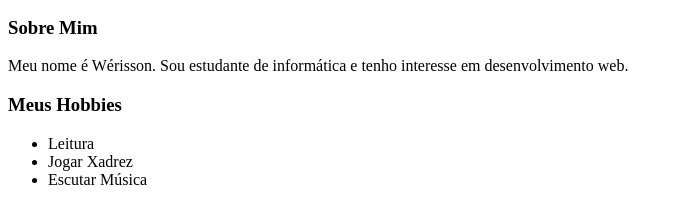
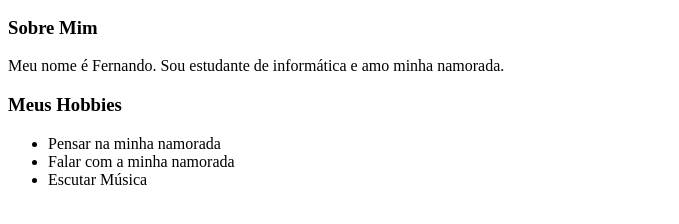
Before and after one commit to Fernandoferrei/PROJETOS-WEB-I---HTML, a plain HTML site: page SITE PESSOAL/pages/index.html in a window 1280 px wide. Shown: the part 136-360 px from the top of the page, without its empty margins (0-679 px from the left). Drawn offline with Linux system fonts and the light colour scheme.

Commit message:
Update index.html

```diff
--- a/SITE PESSOAL/pages/index.html
+++ b/SITE PESSOAL/pages/index.html
@@ -20,15 +20,15 @@
         <section>
 
         <h3 id="sobre">Sobre Mim</h3>
-        <p>Meu nome é Wérisson. Sou estudante de informática e tenho interesse em desenvolvimento web.</p>
+        <p>Meu nome é Fernando. Sou estudante de informática e amo minha namorada.</p>
 
         </section>
 
         <h3 id="hobbies">Meus Hobbies</h3>
 
         <ul>
-            <li>Leitura</li>
-            <li>Jogar Xadrez</li>
+            <li>Pensar na minha namorada</li>
+            <li>Falar com a minha namorada</li>
             <li>Escutar Música</li>
         </ul>
 
```
